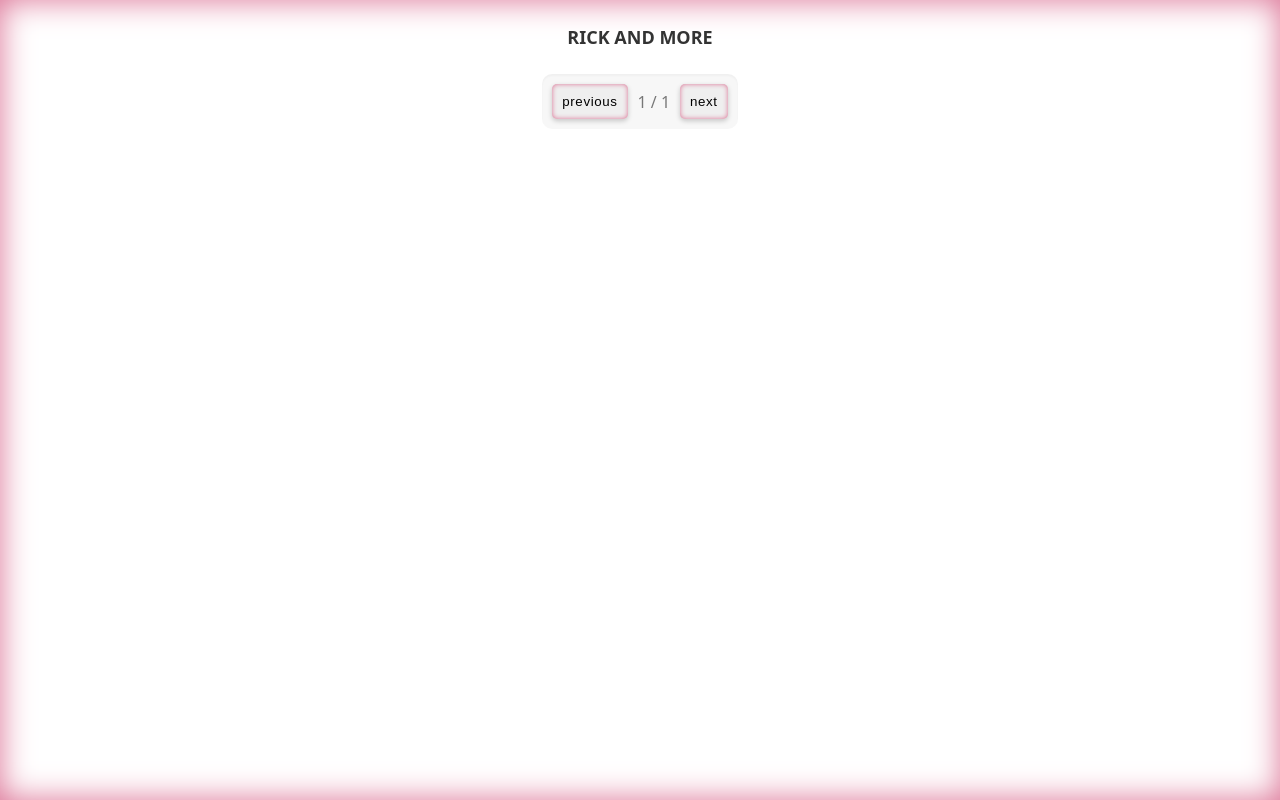
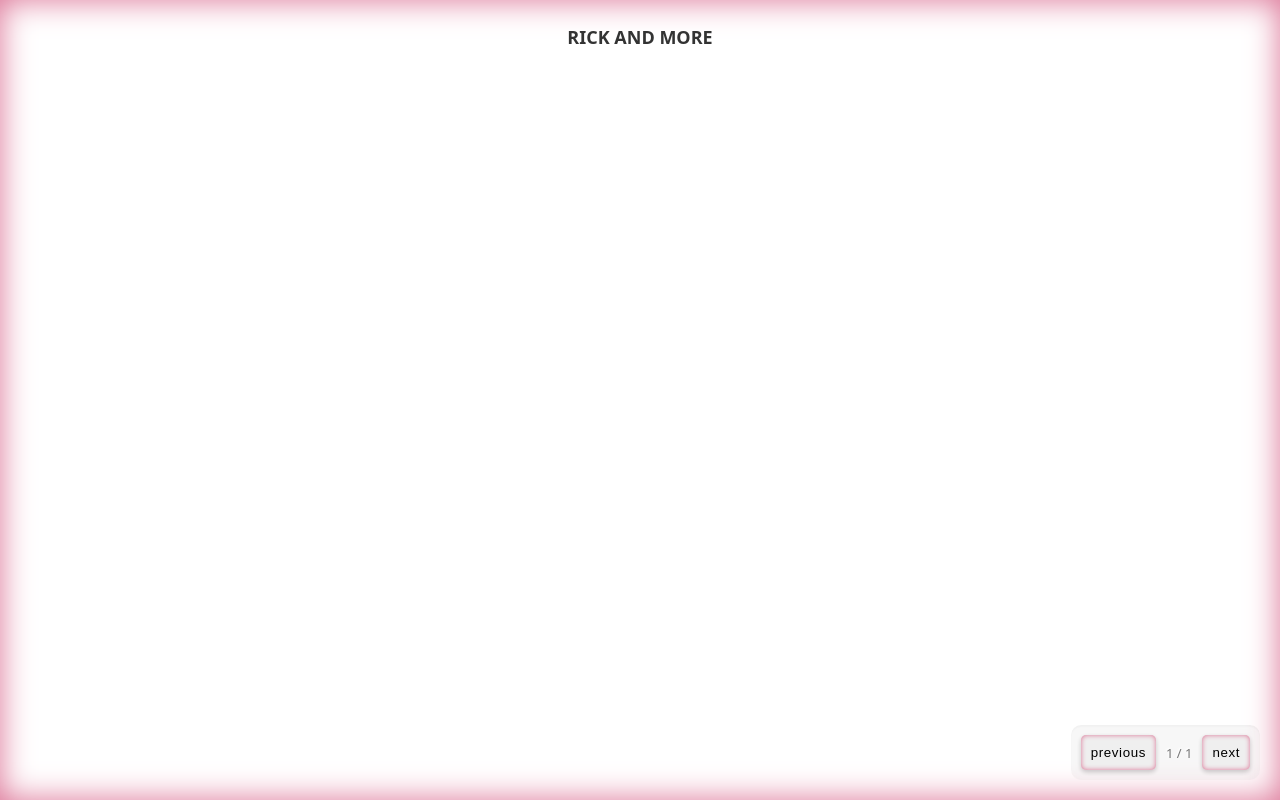
Before and after one commit to jakobm101/recap-project-3_rick-and-morty-app, a website with bundled scripts: page index.html in a window 1280 px wide. Built offline with nearby package versions, Linux system fonts and the light colour scheme; no server answers.

Commit message:
style navigation

```diff
--- a/components/NavPagination/NavPagination.css
+++ b/components/NavPagination/NavPagination.css
@@ -1,4 +1,5 @@
 .navigation {
+  font-size: small;
   height: 30px;
   display: grid;
   grid-template-columns: 100px 100px 100px;
@@ -9,6 +10,10 @@
   margin-top: 20px;
   padding: 10px;
   border-radius: 10px;
+  position: fixed;
+  bottom: 20px;
+  right: 20px;
+  backdrop-filter: blur(5px);
   display: flex;
   justify-content: center;
   gap: 10px;
@@ -19,8 +24,8 @@
 .navigation__pagination {
   display: grid;
   place-items: center;
-  color: #777777
-
+  color: #777777;
+  text-shadow: -1px -1px 1px rgba(255,255,255,0.9)
 }
 
 .button {
```
